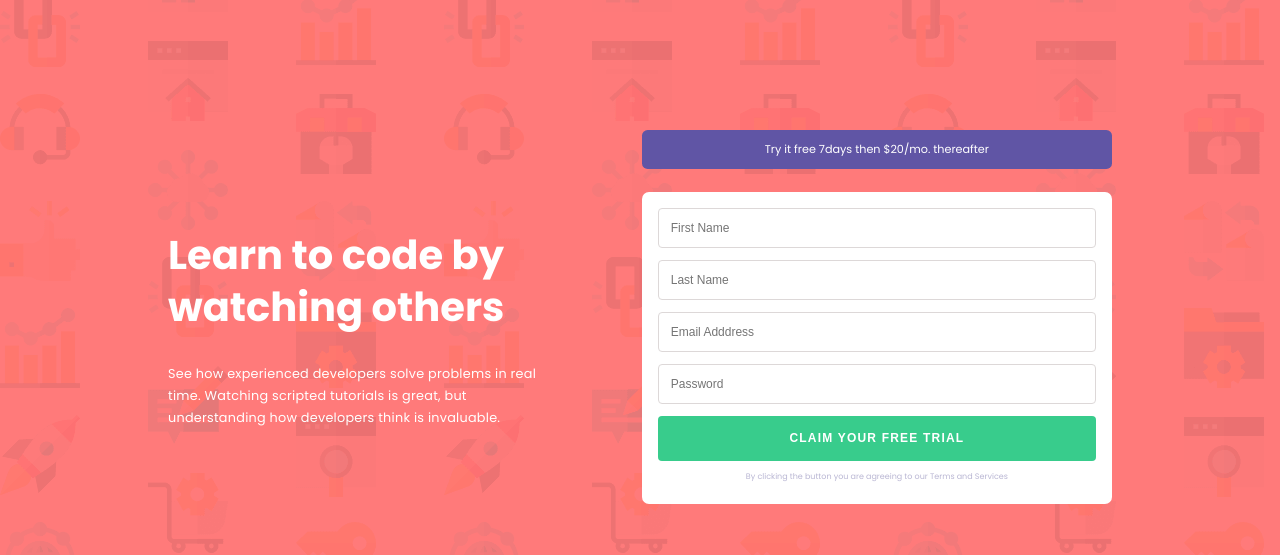
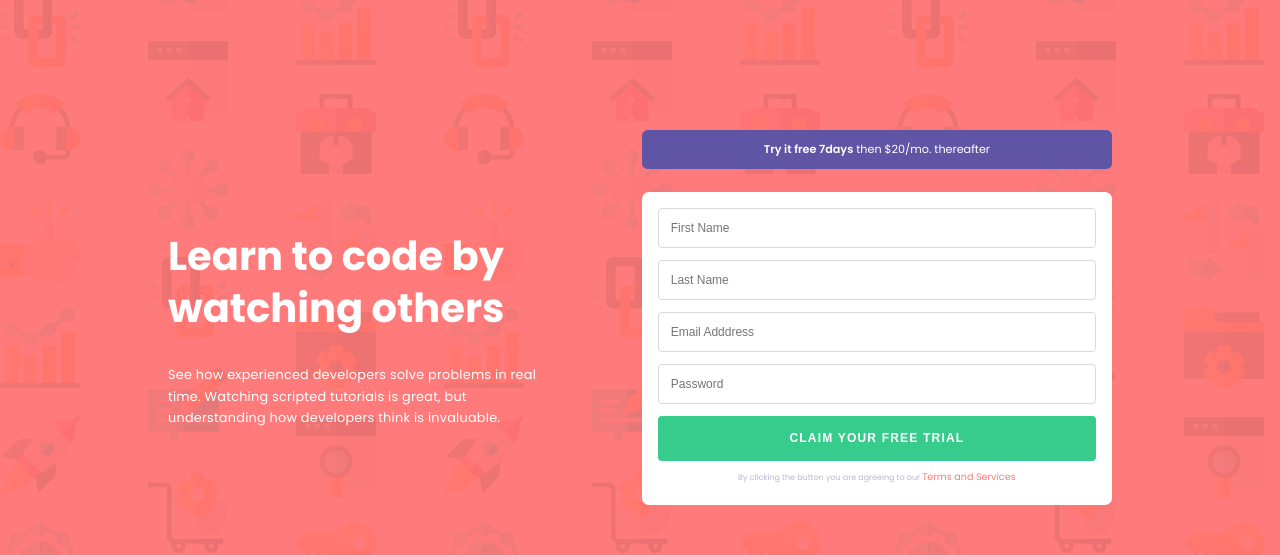
Before and after one commit to Abdulwaarith/responsive-registration-form, a plain HTML site: page index.html in a window 1280 px wide. Shown: the top 555 px of the page. Drawn offline with Linux system fonts and the light colour scheme.

Commit message:
update index.html

```diff
--- a/index.html
+++ b/index.html
@@ -24,7 +24,7 @@
         </div>
         <div class="right-side">
             <p class="trial-text">
-                Try it free 7days then $20/mo. thereafter
+                <span class="trial-span">Try it free 7days</span> then $20/mo. thereafter
             </p>
             <div class="lower-right">
                 <form id="reg.form">
@@ -39,7 +39,7 @@
                     <button type="submit" class="form-input" id="form-btn">CLAIM YOUR FREE TRIAL</button>
                 </form>
                 <p class="claim-text">
-                    By clicking the button you are agreeing to our <span>Terms and Services</span>
+                    By clicking the button you are agreeing to our <span class="terms-span">Terms and Services</span>
                 </p>
             </div>
         </div>
```
